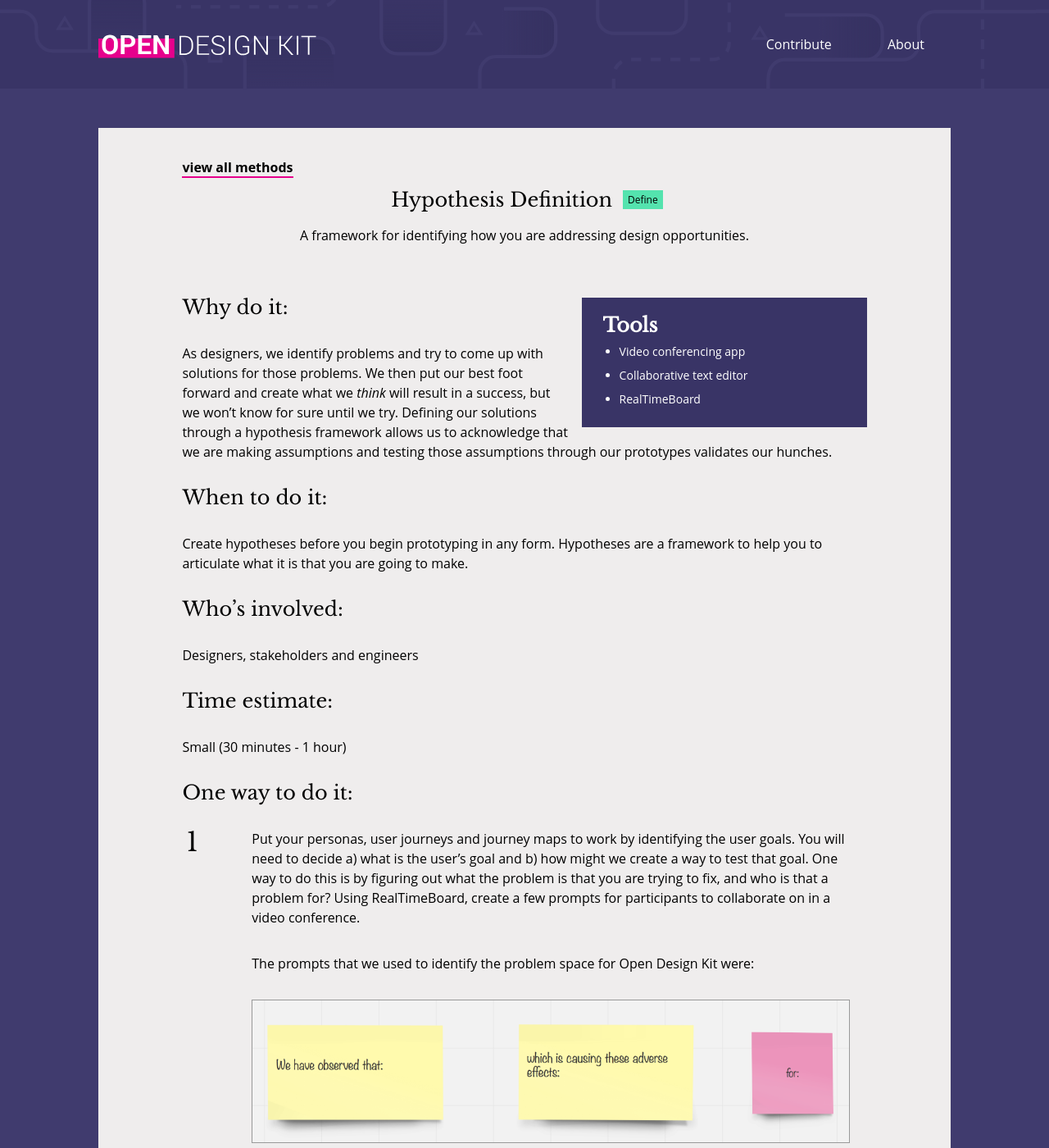
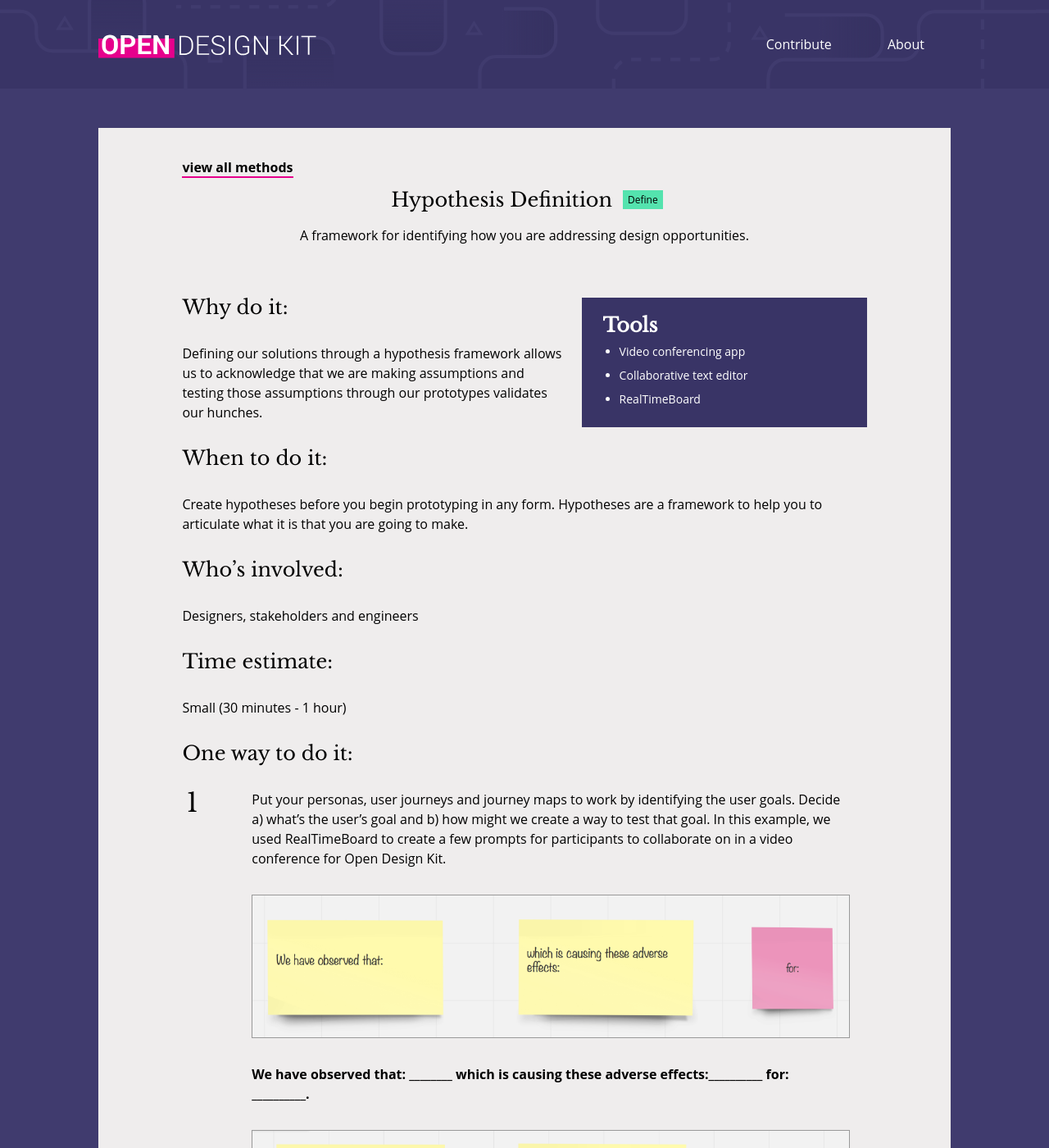
Before and after one commit to open-design-kit/opendesignkit, a Jekyll site: the page built from _methods/hypothesis.md, in a window 1280 px wide and 1400 px high. Shown: the whole window at 82% size. Built offline with Jekyll 4.4.1, drawn with Linux system fonts in a browser that asks for light colours; some of the changed text lies outside the part shown.

Commit message:
cleaned up the method copy
I cleaned up the copy a bit to reduce any unnecessary language.

```diff
--- a/_methods/hypothesis.md
+++ b/_methods/hypothesis.md
@@ -12,7 +12,7 @@ tools:
 
 ## Why do it:
 
-As designers, we identify problems and try to come up with solutions for those problems.	We then put our best foot forward and create what we *think* will result in a success, but we won’t know for sure until we try. Defining our solutions through a hypothesis framework allows us to acknowledge that we are making assumptions and testing those assumptions through our prototypes validates our hunches.
+ Defining our solutions through a hypothesis framework allows us to acknowledge that we are making assumptions and testing those assumptions through our prototypes validates our hunches.
 
 ## When to do it:
 
@@ -27,13 +27,11 @@ Small (30 minutes - 1 hour)
 
 ## One way to do it:
 
-1. Put your personas, user journeys and journey maps to work by identifying the user goals. You will need to decide a) what is the user’s goal and b) how might we create a way to test that goal. One way to do this is by figuring out what the problem is that you are trying to fix, and who is that a problem for? Using RealTimeBoard, create a few prompts for participants to collaborate on in a video conference.
+1. Put your personas, user journeys and journey maps to work by identifying the user goals. Decide a) what's the user’s goal and b) how might we create a way to test that goal. In this example, we used RealTimeBoard to create a few prompts for participants to collaborate on in a video conference for Open Design Kit.
 
 
-    The prompts that we used to identify the problem space for Open Design Kit were:
 
-
-    ![Hypothesis prompts](/img/methods/hypothesis/hypothesis-1.png)
+    ![Examples of hypothesis prompts](/img/methods/hypothesis/hypothesis-1.png)
 
 
     **We have observed that: ________ which is causing these adverse effects:__________ for: __________.**
@@ -44,12 +42,11 @@ Small (30 minutes - 1 hour)
 
     **The whole team should try to populate the board with as many problem statements as possible.**
 
-2. You might have a large list of problem statements  - if so, create an affinity diagram to prioritize 1 - 3 problems to address with your initial prototype.
+2. You might have a large list of problem statements  - if so, create an [affinity diagram](/methods/affinity-diagram/) to prioritize 1 - 3 problems to address with your initial prototype.
 
 3. Work with the entire product team to complete the prompts:
 
 
-    For Open Design Kit, we created a board with these prompts:
 
 
     ![Board prompts in Boardthing](/img/methods/hypothesis/hypothesis-3.png)
@@ -59,12 +56,12 @@ Small (30 minutes - 1 hour)
 
 
 
-    We had participants on a video conference call collaborate to come up with as many different hypotheses as they could think of.
+    We had participants on an Open Design Kit video conference call collaborate to come up with as many different hypotheses as they could think of.
 
-4. This results in defining a hypothesis that should be documented in the design documentation and GitHub issue for referencing throughout the course of the project, and eventually when you perform a test of some sort to validate your assumptions.
+4. This results in defining a hypothesis that should be documented in the design documentation for referencing throughout the course of the project, and eventually when you perform a test of some sort to validate your assumptions.
 
 
-    At this stage, for our Open Design Kit example, we moved the hypotheses into a GitHub wiki and added one more prompt:
+    For our Open Design Kit example, we moved the hypotheses into a GitHub wiki and added one more prompt:
 
 
     **“We will know we are right when: __________”**
```
